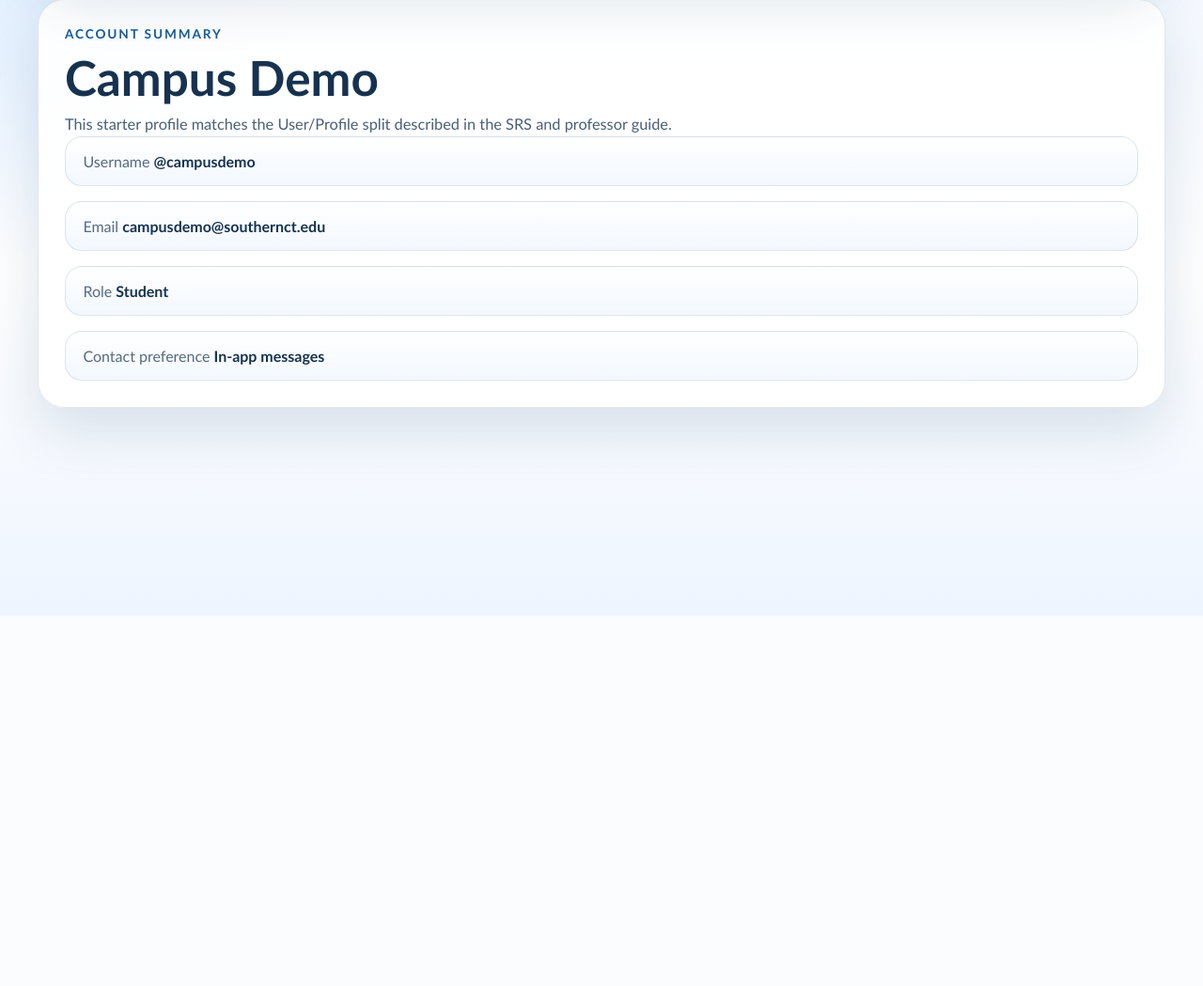
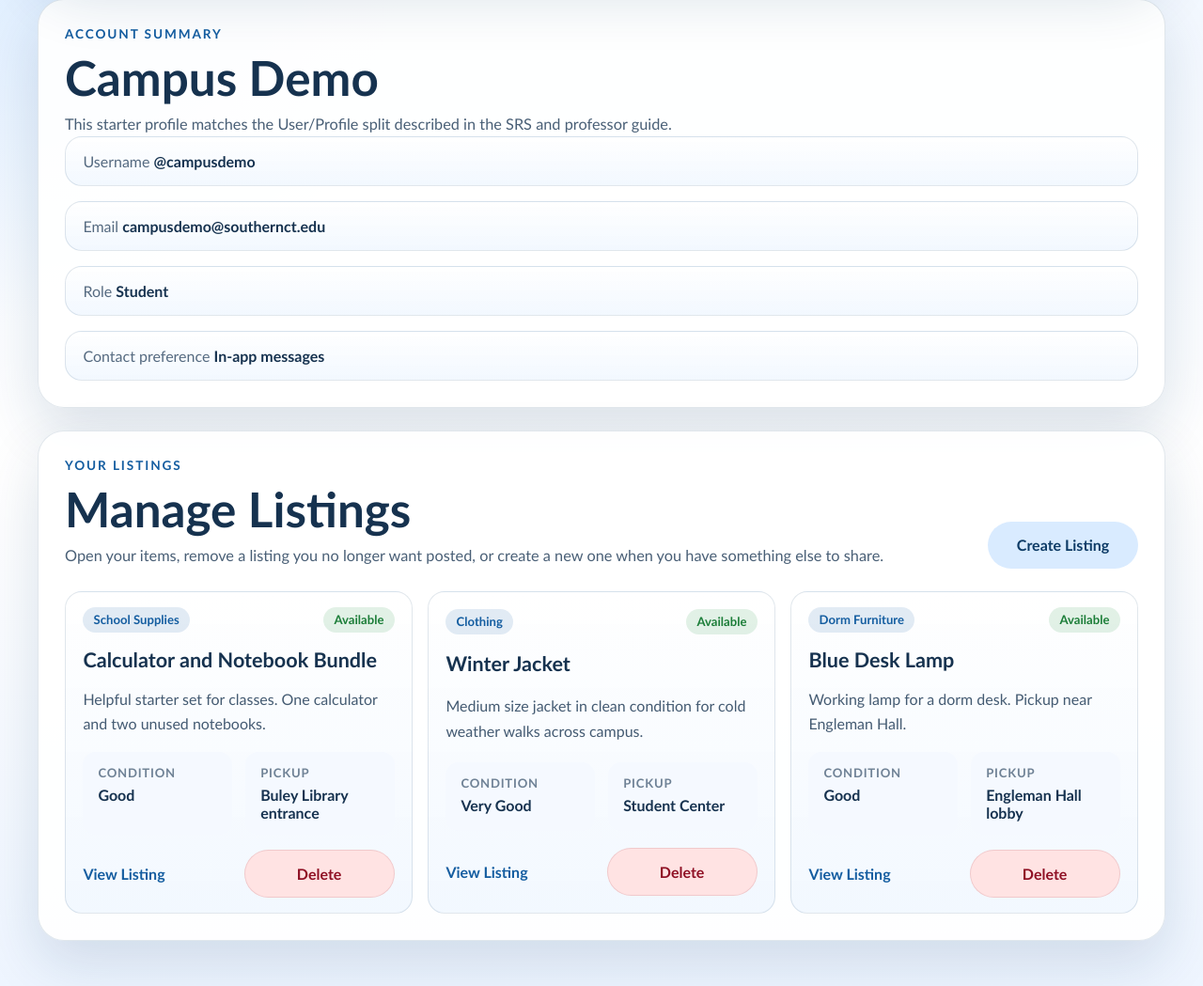
Before and after one commit to shree3p/Campus-Closet-, a Flask app: page /profile in a window 1280 px wide. Shown: the part 145-1194 px from the top of the page at 94% size. Before the commit the page ends 623 px from the top, so only its background shows below. Run offline with Flask 3, Linux system fonts and the light colour scheme; the visitor is signed in with stand-in values (Sample User, id 1).

Commit message:
Add owner delete listing flow

```diff
--- a/campus_closet/routes.py
+++ b/campus_closet/routes.py
@@ -376,6 +376,50 @@ def create_listing():
     return render_template("create_listing.html", categories=categories, form_data=form_data)
 
 
+@main_bp.route("/listing/<int:listing_id>/delete", methods=["POST"])
+@login_required
+def delete_listing(listing_id):
+    user = get_current_user()
+    listing = db.get_or_404(Listing, listing_id)
+    if listing.user_id != user.id:
+        abort(403)
+
+    next_url = request.form.get("next")
+    if not next_url or not next_url.startswith("/"):
+        next_url = url_for("main.profile")
+
+    listing_title = listing.title
+    image_url = listing.image_url or ""
+
+    for conversation in list(listing.conversations):
+        db.session.delete(conversation)
+
+    for report in list(listing.reports):
+        report.listing_id = None
+
+    for review in list(listing.reviews):
+        review.listing_id = None
+
+    db.session.add(
+        ActivityLog(
+            user_id=user.id,
+            action_type="delete_listing",
+            description=f"User deleted listing #{listing.id}: {listing_title}.",
+        )
+    )
+    db.session.delete(listing)
+    db.session.commit()
+
+    if image_url.startswith("/static/uploads/"):
+        upload_name = image_url.rsplit("/", 1)[-1]
+        upload_path = os.path.join(current_app.config["LISTING_UPLOAD_FOLDER"], upload_name)
+        if os.path.exists(upload_path):
+            os.remove(upload_path)
+
+    flash(f"{listing_title} has been removed from Campus Closet.", "success")
+    return redirect(next_url)
+
+
 @main_bp.route("/listing/<int:listing_id>/favorite", methods=["POST"])
 @login_required
 def toggle_favorite(listing_id):
@@ -577,7 +621,8 @@ def send_message(conversation_id):
 @login_required
 def profile():
     user = get_current_user()
-    return render_template("profile.html", user=user)
+    own_listings = Listing.query.filter_by(user_id=user.id).order_by(Listing.created_at.desc()).all()
+    return render_template("profile.html", user=user, own_listings=own_listings)
 
 
 @main_bp.route("/admin")
--- a/campus_closet/static/styles.css
+++ b/campus_closet/static/styles.css
@@ -334,7 +334,8 @@ textarea:focus {
 }
 
 .primary-button,
-.secondary-button {
+.secondary-button,
+.danger-button {
     display: inline-flex;
     align-items: center;
     justify-content: center;
@@ -356,6 +357,12 @@ textarea:focus {
 .secondary-button {
     color: var(--navy);
     background: var(--sky);
+}
+
+.danger-button {
+    color: #8f1024;
+    background: rgba(255, 226, 226, 0.95);
+    border: 1px solid rgba(143, 16, 36, 0.12);
 }
 
 .filter-button {
@@ -419,6 +426,10 @@ textarea:focus {
 
 .listing-grid {
     grid-template-columns: repeat(auto-fit, minmax(250px, 1fr));
+}
+
+.compact-grid {
+    margin-top: 1.5rem;
 }
 
 .listing-card,
@@ -844,7 +855,8 @@ dd {
     }
 
     .primary-button,
-    .secondary-button {
+    .secondary-button,
+    .danger-button {
         width: 100%;
     }
 
--- a/campus_closet/templates/listing_detail.html
+++ b/campus_closet/templates/listing_detail.html
@@ -50,6 +50,12 @@
                     </button>
                 </form>
             {% endif %}
+            {% if listing.user_id == current_user.id %}
+                <form method="post" action="{{ url_for('main.delete_listing', listing_id=listing.id) }}" class="inline-form" onsubmit="return confirm('Delete this listing? This will remove it from Campus Closet.');">
+                    <input type="hidden" name="next" value="{{ url_for('main.profile') }}">
+                    <button type="submit" class="danger-button">Delete Listing</button>
+                </form>
+            {% endif %}
             <a class="secondary-button" href="{{ url_for('main.admin_dashboard') if current_user.is_admin else url_for('main.profile') }}">Report</a>
         </div>
     </div>
--- a/campus_closet/templates/profile.html
+++ b/campus_closet/templates/profile.html
@@ -29,4 +29,52 @@
         </div>
     </div>
 </section>
+
+<section class="panel">
+    <div class="panel-heading panel-heading-inline">
+        <div>
+            <p class="eyebrow">Your listings</p>
+            <h1>Manage Listings</h1>
+            <p class="lead">Open your items, remove a listing you no longer want posted, or create a new one when you have something else to share.</p>
+        </div>
+        <a class="secondary-button" href="{{ url_for('main.create_listing') }}">Create Listing</a>
+    </div>
+
+    {% if own_listings %}
+        <section class="listing-grid compact-grid">
+            {% for listing in own_listings %}
+                <article class="listing-card">
+                    <div class="listing-top">
+                        <span class="pill">{{ listing.category.name }}</span>
+                        <span class="status">{{ listing.availability_status }}</span>
+                    </div>
+                    <h2>{{ listing.title }}</h2>
+                    <p>{{ listing.description }}</p>
+                    <dl class="listing-meta">
+                        <div>
+                            <dt>Condition</dt>
+                            <dd>{{ listing.item_condition }}</dd>
+                        </div>
+                        <div>
+                            <dt>Pickup</dt>
+                            <dd>{{ listing.pickup_location }}</dd>
+                        </div>
+                    </dl>
+                    <div class="card-actions">
+                        <a class="text-link" href="{{ url_for('main.listing_detail', listing_id=listing.id) }}">View Listing</a>
+                        <form method="post" action="{{ url_for('main.delete_listing', listing_id=listing.id) }}" class="inline-form" onsubmit="return confirm('Delete this listing? This will remove it from Campus Closet.');">
+                            <input type="hidden" name="next" value="{{ url_for('main.profile') }}">
+                            <button type="submit" class="danger-button">Delete</button>
+                        </form>
+                    </div>
+                </article>
+            {% endfor %}
+        </section>
+    {% else %}
+        <div class="empty-state">
+            <h2>No listings posted yet.</h2>
+            <p>Create your first listing to start sharing items with the Southern community.</p>
+        </div>
+    {% endif %}
+</section>
 {% endblock %}
```
